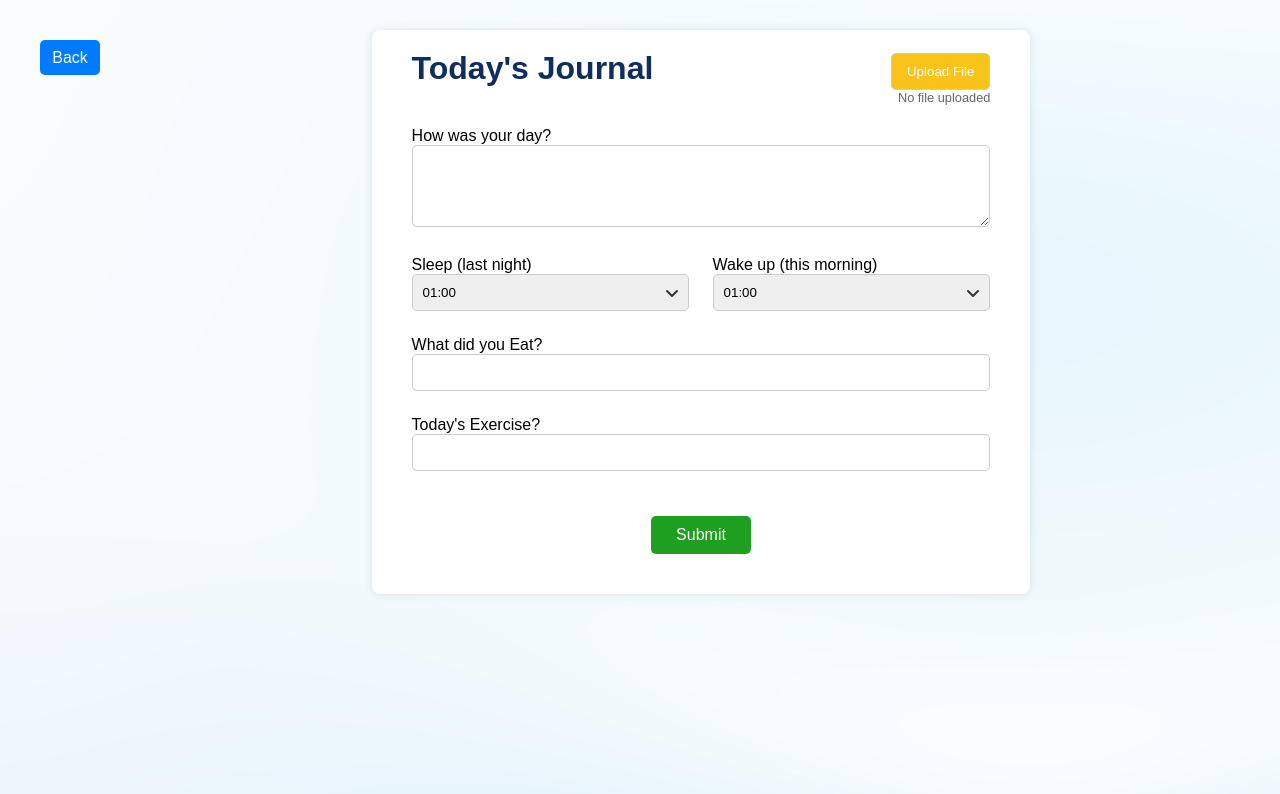
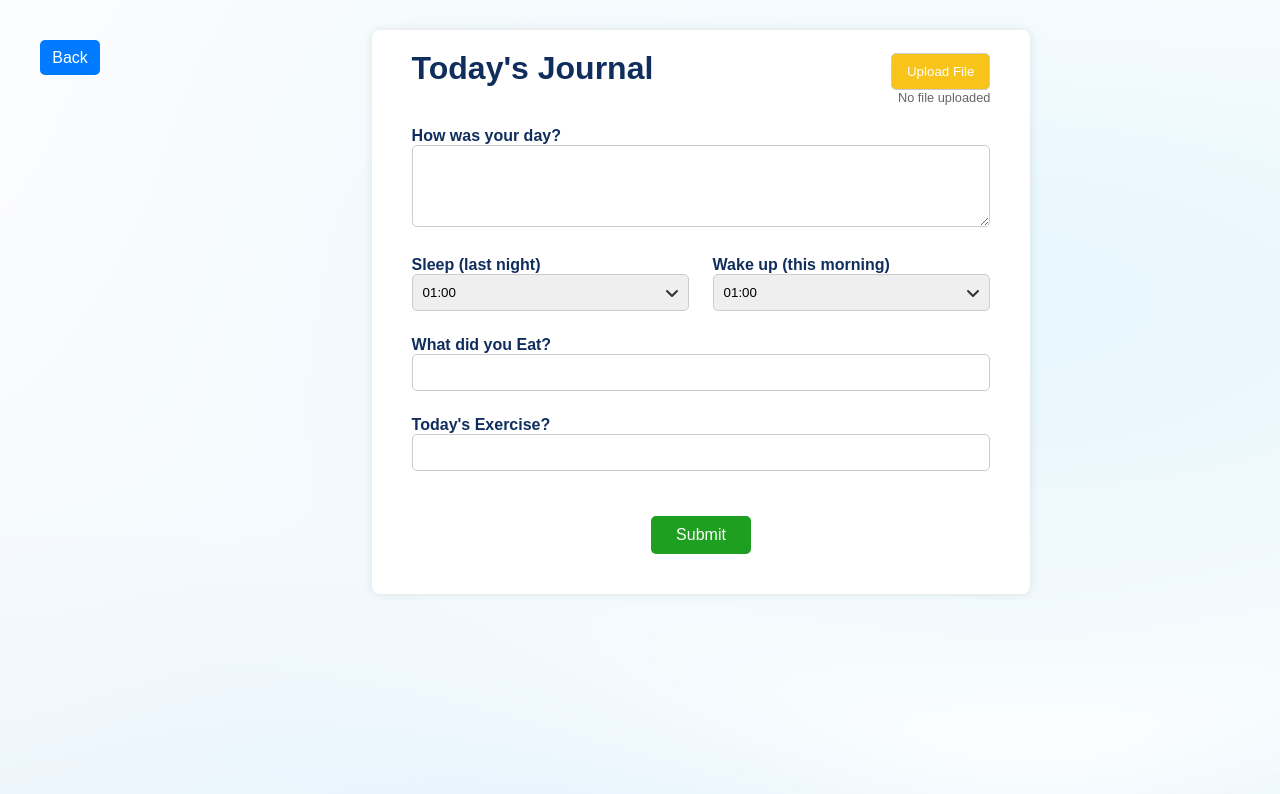
Before and after one commit to ChealseaYao/COMP9030_CaRe_Group-6, a PHP site: page /patient/newJournalPage.html in a window 1280 px wide. Shown: the part 100-894 px from the top of the page. Run offline with PHP 8.4, Linux system fonts and the light colour scheme.

Commit message:
update new journal label

```diff
--- a/patient/newJournalPage.html
+++ b/patient/newJournalPage.html
@@ -45,7 +45,7 @@
           </div>
         </div>
 
-        <form class="main-journal">
+        <form class="main-newJournal">
           <label for="day-description">How was your day?</label>
           <textarea id="day-description" rows="4"></textarea>
 
--- a/style/newJournal.css
+++ b/style/newJournal.css
@@ -95,7 +95,7 @@
 }
 
 
-.main label {
+.main-newJournal label {
   font-weight: bold;
   color: #102e5d;
 }
```
